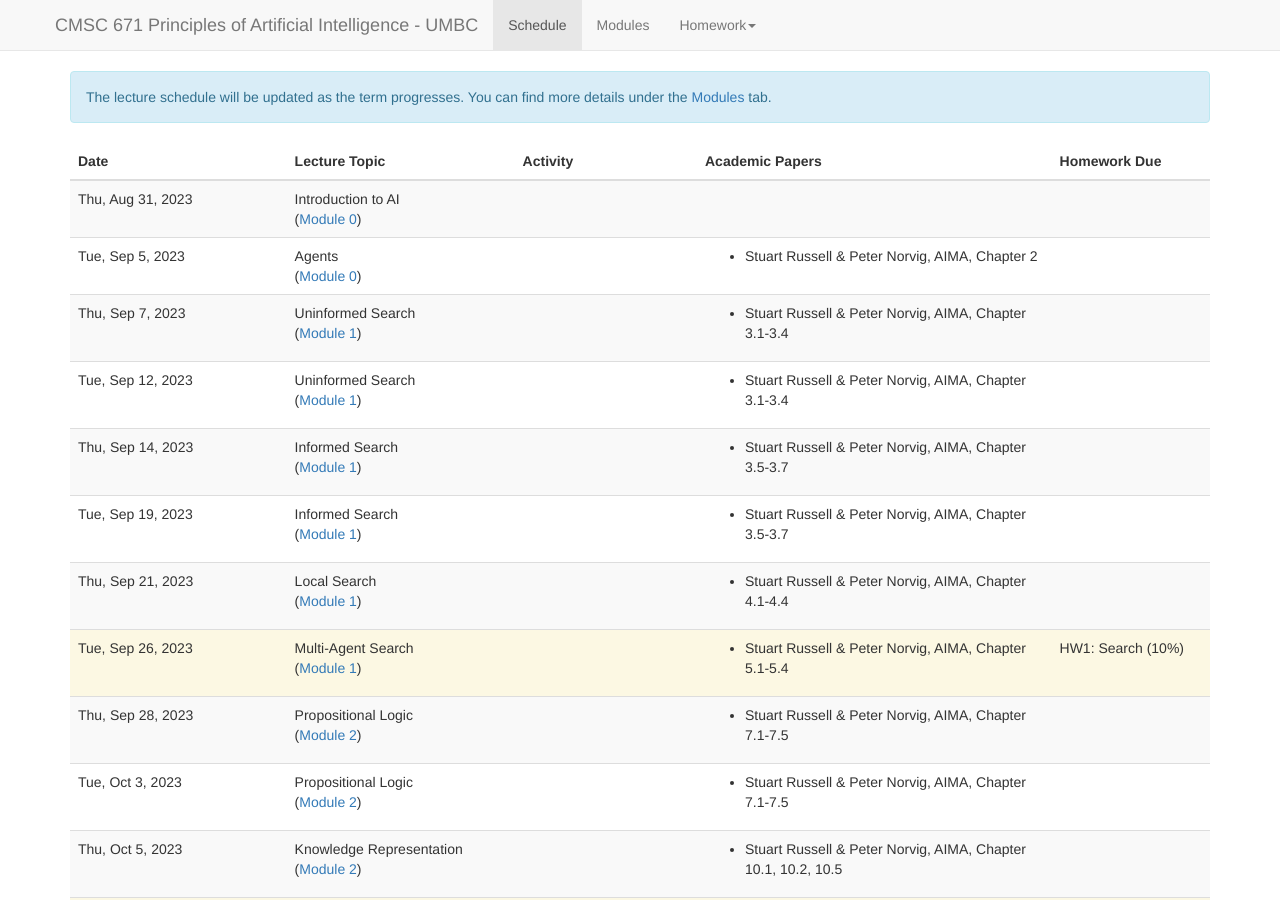
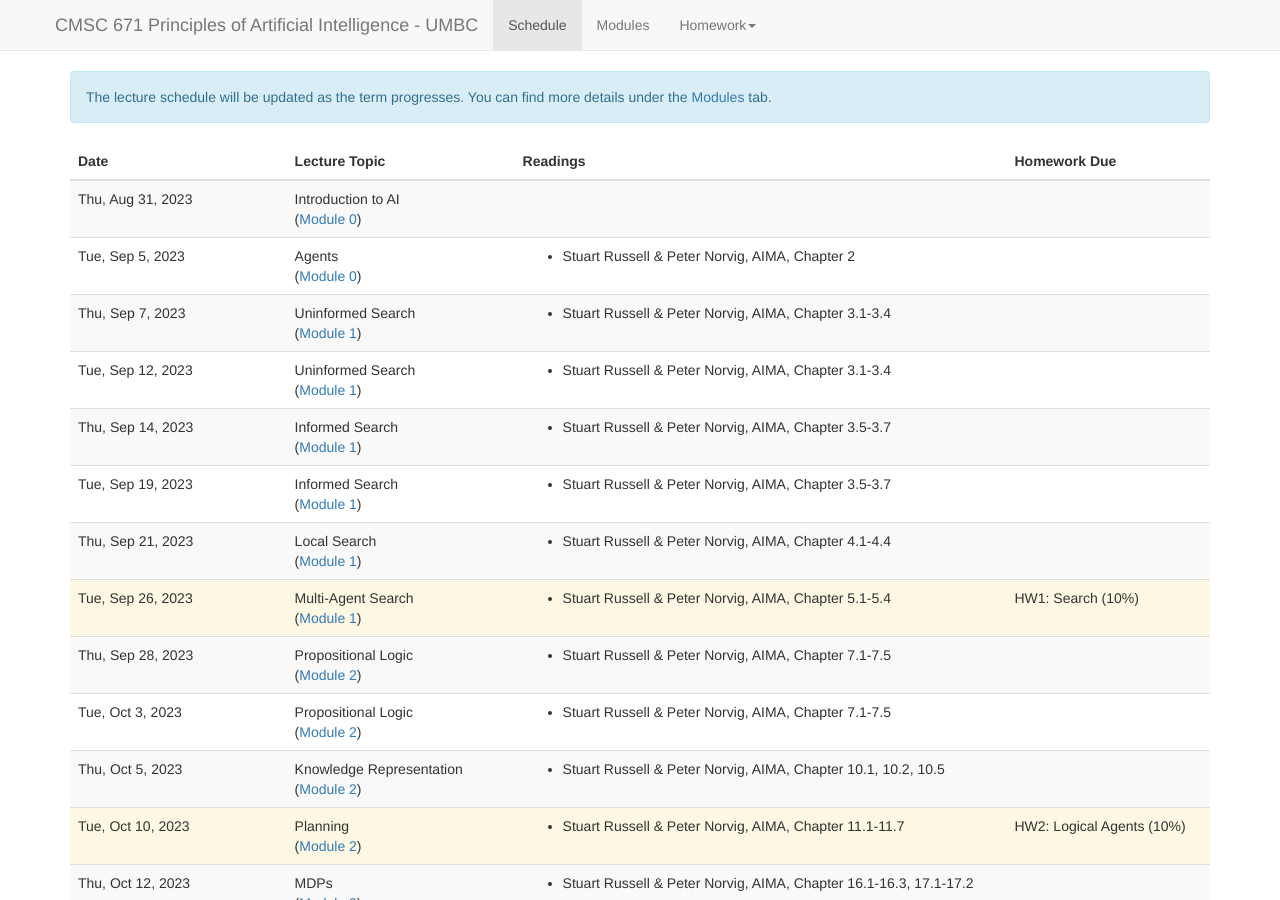
Before and after one commit to lara-martin/Principles-of-AI, a Jekyll site: the page built from lectures.md, in a window 1280 px wide and 900 px high. Built offline with Jekyll 4.4.1, drawn with Linux system fonts in a browser that asks for light colours; nearby versions of some CDN libraries; a script that is not in the unit is left out.

Commit message:
Update lectures.md

```diff
--- a/lectures.md
+++ b/lectures.md
@@ -10,11 +10,7 @@ active_tab: lectures
 {% capture now %}{{'now' | date: '%s'}}{% endcapture %}
 <!-- End create a HTML anchor for the most recent lecture -->
 
-<!--
-<div class="alert alert-info">
-You can <a href="https://upenn.hosted.panopto.com/Panopto/Pages/Sessions/List.aspx?folderID=8b5f2734-0738-4f52-90f5-ab3c01236b7c">watch recordings of the lecture videos online</a>.
-</div>
--->
+
 
 <div class="alert alert-info">
 The lecture schedule will be updated as the term progresses. You can find more details under the <a href="/modules.html">Modules</a> tab.
@@ -25,8 +21,7 @@ The lecture schedule will be updated as the term progresses. You can find more d
     <tr>
       <th>Date</th>
       <th>Lecture Topic</th>
-      <th>Activity</th>
-      <th>Academic Papers</th>
+      <th>Readings</th>
       <th>Homework Due</th>
     </tr>
   </thead>
@@ -109,15 +104,6 @@ The lecture schedule will be updated as the term progresses. You can find more d
 			{% endif %}
 		{% endif %}
 	      </td>
-	      <td width="16%">
-		  {% for activity in lecture.activities %}
-		    {% if activity.url %}
-		      <a href="in_class_activities/{{ activity.url }}">{{ activity.title }}</a>
-		    {% else %}
-		      {{ activity.title }}
-		    {% endif %}
-		  {% endfor %}
-	      </td>
 	      <td>
 		{% if required %}
 		<ul>
```
Also changed, not shown: other parts of lectures.md (+1 -1 lines).
